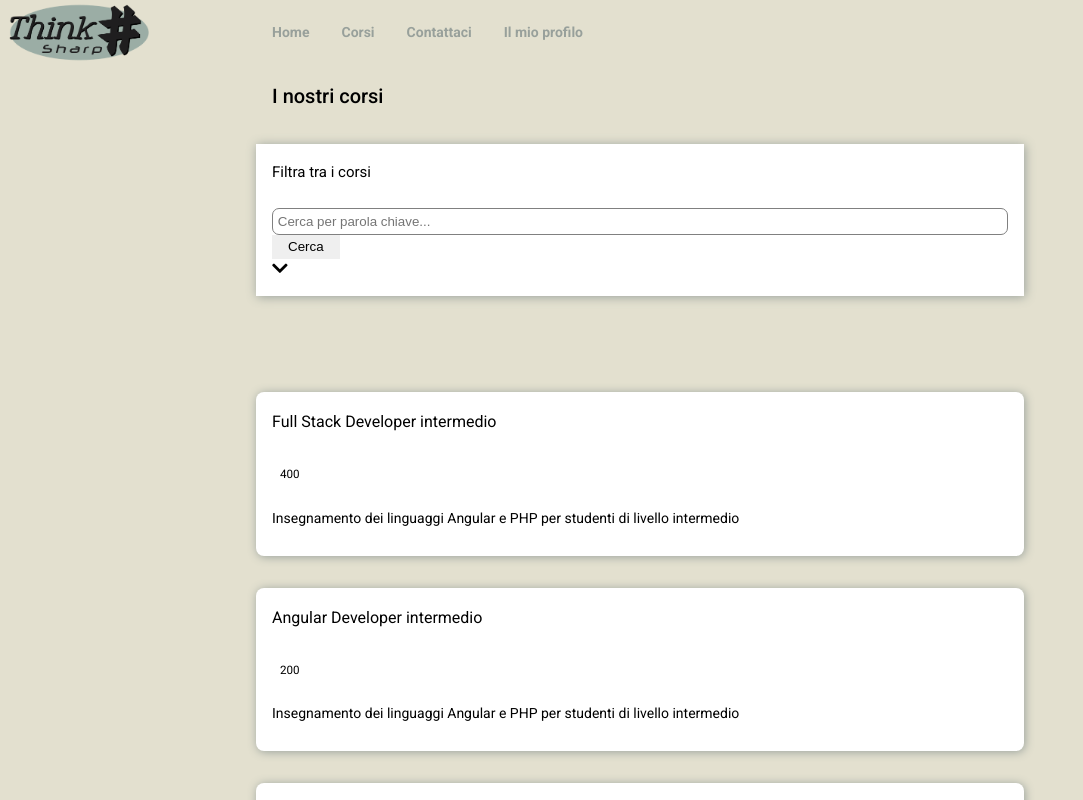
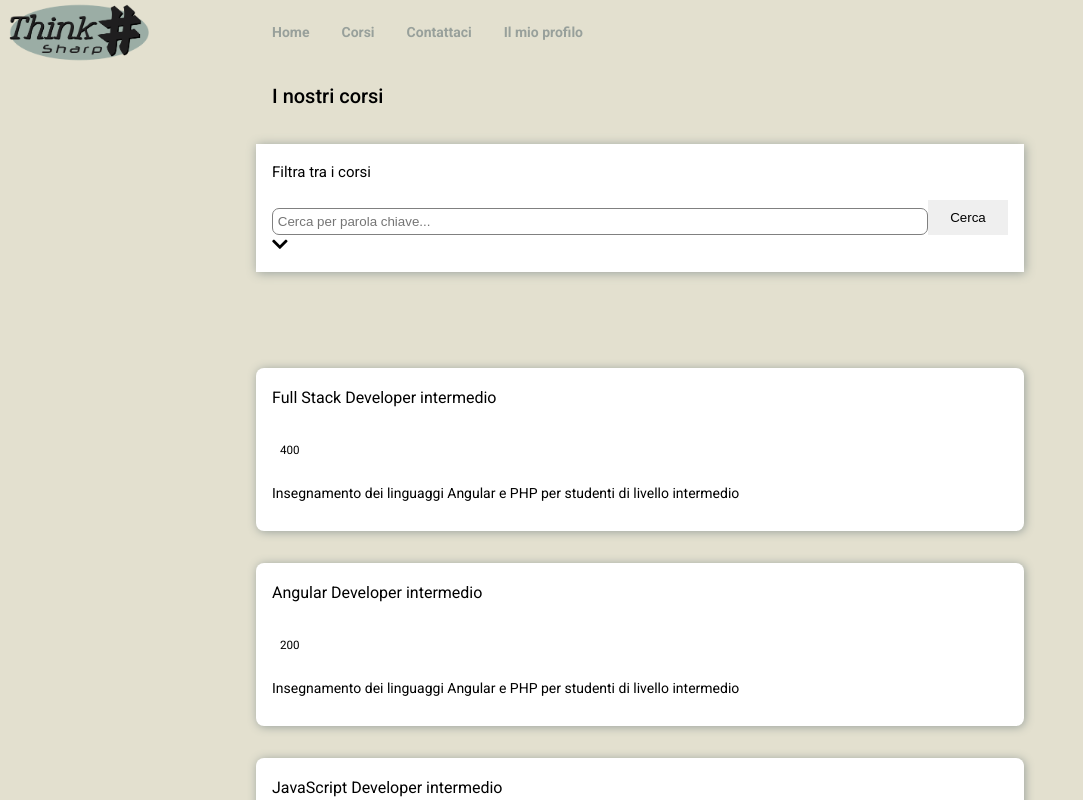
Before and after one commit to felixstan97/progettoSharp, an Angular app: page /corso in a window 1280 px wide. Shown: the top 800 px of the page, without its empty margins (0-1083 px from the left). Built offline with nearby package versions, Linux system fonts and the light colour scheme.

Commit message:
aggiustate chips

```diff
--- a/src/app/corso/corso.component.html
+++ b/src/app/corso/corso.component.html
@@ -3,8 +3,8 @@
     <div class="filtri-corso">
         <h4>Filtra tra i corsi</h4>
         <form>
-            <input class="ricerca" type="text" placeholder="Cerca per parola chiave...">
-            <div>
+            <div class="barra-ricerca">
+                <input class="ricerca" type="text" placeholder="Cerca per parola chiave...">
                 <button type="submit" >Cerca</button>
             </div>
             <div><i class="fas fa-chevron-down" (click)="toggleAdvancedSearch($event)"></i></div>
@@ -23,9 +23,9 @@
                 </div>
                 <div>
                     <span>
-                        <select name="categoria">
+                        <select name="categoria" (change)="scegliCategoria($event)">
                             <option value="*">--Tutte le categorie--</option>
-                            <option (click)="scegliCategoria($event)" *ngFor="let cat of categorie" [value]="cat">{{cat}}</option>
+                            <option *ngFor="let cat of categorie" [value]="cat">{{cat}}</option>
                         </select>
                     </span>
                 </div>
--- a/src/app/corso/corso.component.scss
+++ b/src/app/corso/corso.component.scss
@@ -21,16 +21,29 @@
             cursor: pointer;
         }
 
+        .barra-ricerca{
+            display: flex;
 
 
             input.ricerca {
-            width: 100%;
+                width: calc(100% - 5rem);
                 padding: .3rem;
                 margin-top: .5rem;
                 outline: none;
                 border: 1px solid grey;
                 border-radius: 7px;
             }
+
+            button{
+                width: 5rem;
+                padding: .3rem 1rem;
+                border: none;
+
+        }
+        }
+
+
+
 
 
         .prova-grid{
@@ -66,12 +79,7 @@
 
 
         }
-        button{
 
-                padding: .3rem 1rem;
-                border: none;
-
-        }
 
         .categorieScelte {
             padding-top: 1rem;
--- a/src/app/corso/corso.component.ts
+++ b/src/app/corso/corso.component.ts
@@ -53,6 +53,9 @@ export class CorsoComponent implements OnInit {
     }
   }
 
+  nuovoMetodo(){
+    console.log("prova prova");
+  }
 
   // ------------- Material CHIPS -------------------
   selectable = true;
```
Lines whose indentation alone changed are shown as unchanged.
